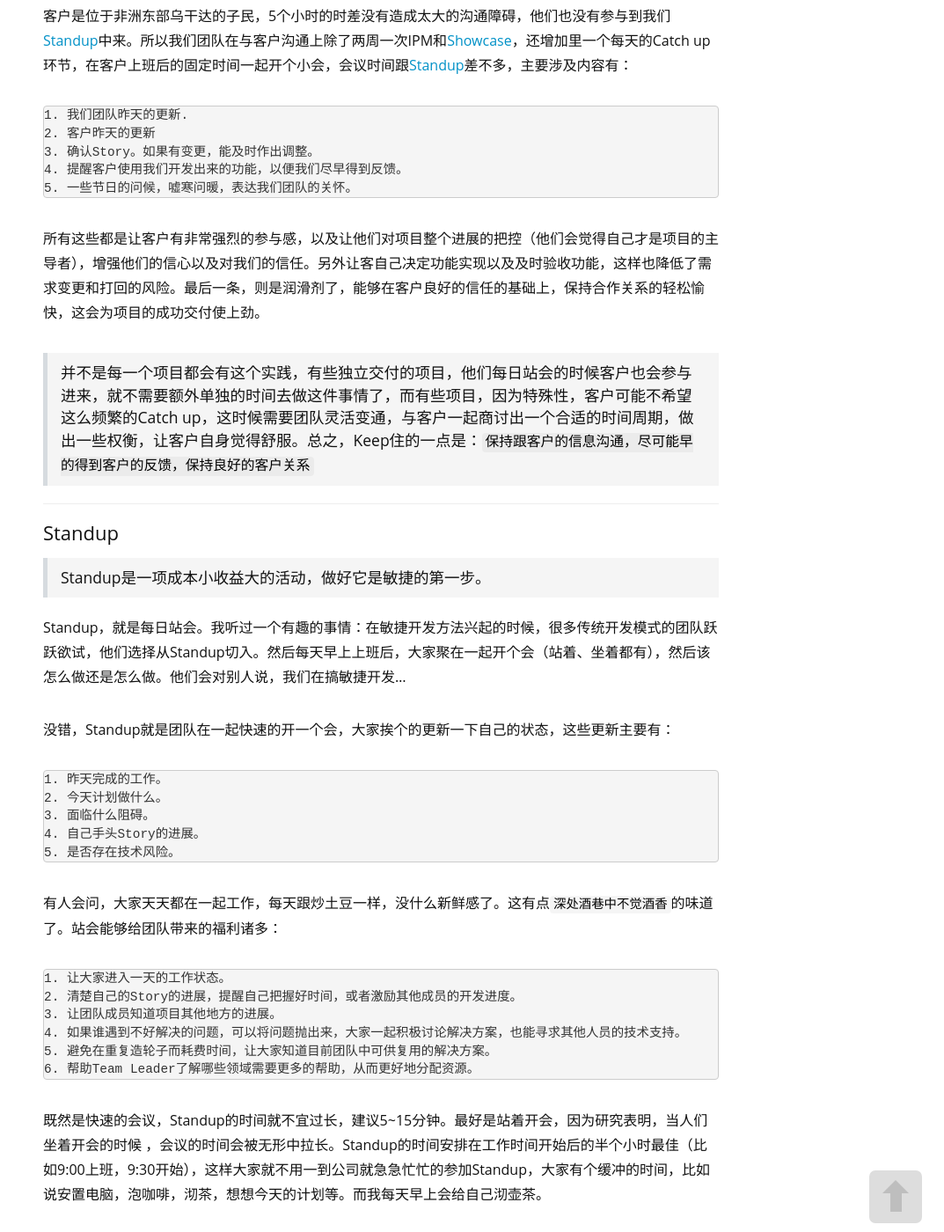
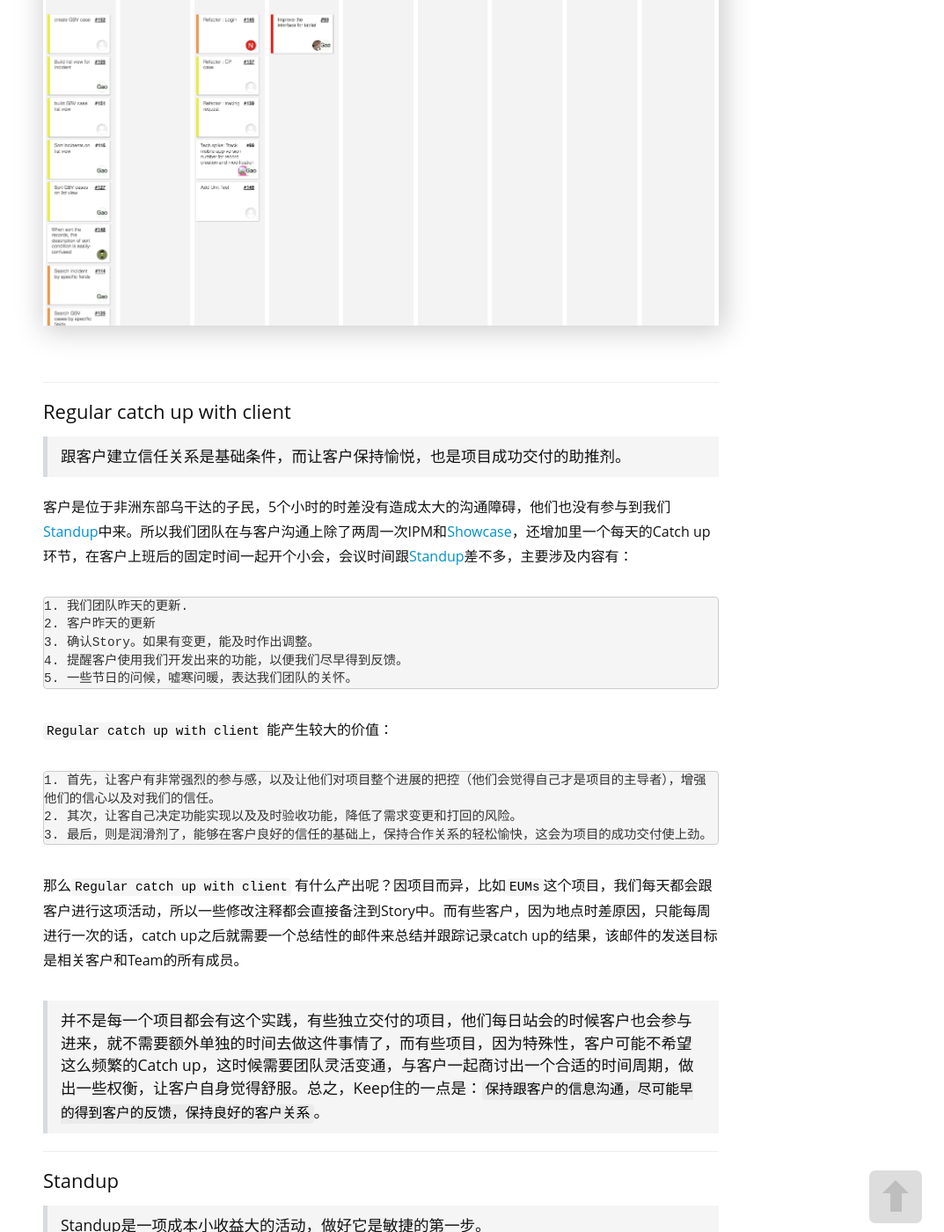
Before and after one commit to lemon123456/sjyuan-cc.github.io, a Jekyll site: the page built from _posts/agile/2016-10-03-first-impressive-agile-experience-in-thoughtworks.md, in a window 1280 px wide and 1400 px high, scrolled down 4955 px. Shown: the whole window at 88% size, without its empty margins (207-1280 px from the left). Built offline with Jekyll 4.4.1, drawn with Linux system fonts in a browser that asks for light colours; nearby versions of some CDN libraries; comment, search, counter and statistics services are not loaded; a style sheet for code colours, icons or effects is not loaded; some of the changed text lies outside the part shown.

Commit message:
update agile practice

````diff
--- a/_posts/agile/2016-10-03-first-impressive-agile-experience-in-thoughtworks.md
+++ b/_posts/agile/2016-10-03-first-impressive-agile-experience-in-thoughtworks.md
@@ -96,6 +96,10 @@
 
 通过这种会议，能够让客户对我们团队状况有一个清晰的了解，而且客户对我们下一个迭代要做的功能有了整体的把控，一起设定好期望，这样也会大大降低风险。
 
+IPM的主要产出是下一个迭代中完成的Story，这些Story即为下一个Story要完成的目标，我们通过敏捷看板工具来管理它们，例如下图[mingle](https://www.thoughtworks.com/mingle/)上位于`Backlog`栏中的Story:
+
+![]({{ "/assets/img/agile/agile-development-summary-of-project-eums-stories-list.png" }})
+
 ---
 
 ### Regular catch up with client
@@ -110,10 +114,18 @@
 4. 提醒客户使用我们开发出来的功能，以便我们尽早得到反馈。
 5. 一些节日的问候，嘘寒问暖，表达我们团队的关怀。
 ```
+`Regular catch up with client` 能产生较大的价值：
 
-所有这些都是让客户有非常强烈的参与感，以及让他们对项目整个进展的把控（他们会觉得自己才是项目的主导者），增强他们的信心以及对我们的信任。另外让客自己决定功能实现以及及时验收功能，这样也降低了需求变更和打回的风险。最后一条，则是润滑剂了，能够在客户良好的信任的基础上，保持合作关系的轻松愉快，这会为项目的成功交付使上劲。
+```
+1. 首先，让客户有非常强烈的参与感，以及让他们对项目整个进展的把控（他们会觉得自己才是项目的主导者），增强他们的信心以及对我们的信任。
+2. 其次，让客自己决定功能实现以及及时验收功能，降低了需求变更和打回的风险。
+3. 最后，则是润滑剂了，能够在客户良好的信任的基础上，保持合作关系的轻松愉快，这会为项目的成功交付使上劲。
+```
 
->并不是每一个项目都会有这个实践，有些独立交付的项目，他们每日站会的时候客户也会参与进来，就不需要额外单独的时间去做这件事情了，而有些项目，因为特殊性，客户可能不希望这么频繁的Catch up，这时候需要团队灵活变通，与客户一起商讨出一个合适的时间周期，做出一些权衡，让客户自身觉得舒服。总之，Keep住的一点是：`保持跟客户的信息沟通，尽可能早的得到客户的反馈，保持良好的客户关系`
+那么`Regular catch up with client` 有什么产出呢？因项目而异，比如`EUMs`这个项目，我们每天都会跟客户进行这项活动，所以一些修改注释都会直接备注到Story中。而有些客户，因为地点时差原因，只能每周进行一次的话，catch up之后就需要一个总结性的邮件来总结并跟踪记录catch up的结果，该邮件的发送目标是相关客户和Team的所有成员。
+
+
+>并不是每一个项目都会有这个实践，有些独立交付的项目，他们每日站会的时候客户也会参与进来，就不需要额外单独的时间去做这件事情了，而有些项目，因为特殊性，客户可能不希望这么频繁的Catch up，这时候需要团队灵活变通，与客户一起商讨出一个合适的时间周期，做出一些权衡，让客户自身觉得舒服。总之，Keep住的一点是：`保持跟客户的信息沟通，尽可能早的得到客户的反馈，保持良好的客户关系`。
 
 ---
 
@@ -294,6 +306,8 @@
 2. 如果Showcase的时候功能背离了客户的期望，通常是因为迭代周期太长。因为用户的需求以及团队对需求的理解都在随着时间的推移而变化，导致发布时的产出并不是客户需要的。这个时候，可以考虑适当缩短迭代周期，让反馈来的更快更舒缓一些，而不是更慢更猛烈。
 ```
 
+为了达到更好的Presentation效果，Showcase通常提前准备一个总结性的Slide来引导整个过程的推进，结束后该Slide即为产出的一部分，另外也会有一封总结性的邮件来跟踪记录Showcase的结果。
+
 ---
 
 
@@ -335,12 +349,15 @@
 6. Retro建议进行的周期为一个月，如果跟客户关系融洽且相对容易参与进来，可以将客户Involve进来，然后一起构建一个安全的环境（有可能因为大家的打分较低，客户不得不“出场”，所以客户参与不是必须的）。
 ```
 
+`说得天花乱坠，没有行动，犹如竹篮打水`。Retro这个环节最核心的产出物是`Action`，团队共同一致商量出来的措施，有没有效果就在于行动了，所以Action分配了Owner之后，一定要跟踪这些Action有没有落实执行。一方面，需要Owner拥有高度的责任心和执行力，尽职将这些Action落实执行。
+
 >Retro的细节因团队而有些差异，但它的理念是一致的：`总结过去，做的好的方面继续保持及加强，做的欠佳的方面一起讨论改进措施，并尽全力落实`。Retro让团队在实践中摸索出适合团队的最佳实践，引导团队和个人不断自我完善，追求卓越。
 
 
 我们Team的一次Retro
 
 ![Alt text]({{ "/assets/img/agile/agile-development-summary-of-project-eums-retro.jpg" }})
+
 
 ---
 
````
Also changed, not shown: assets/img/agile/agile-development-summary-of-project-eums-stories-list.png (added).
